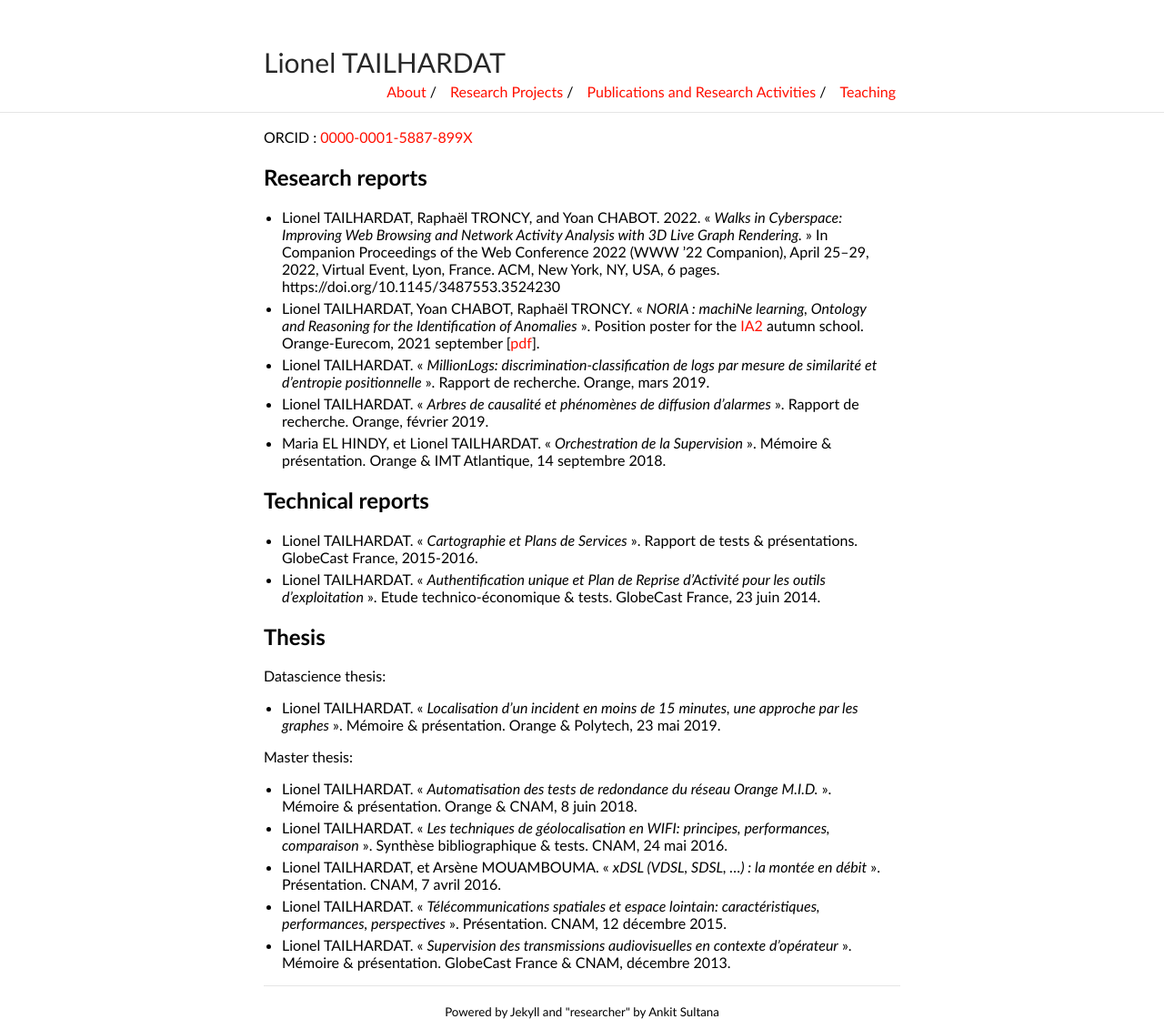
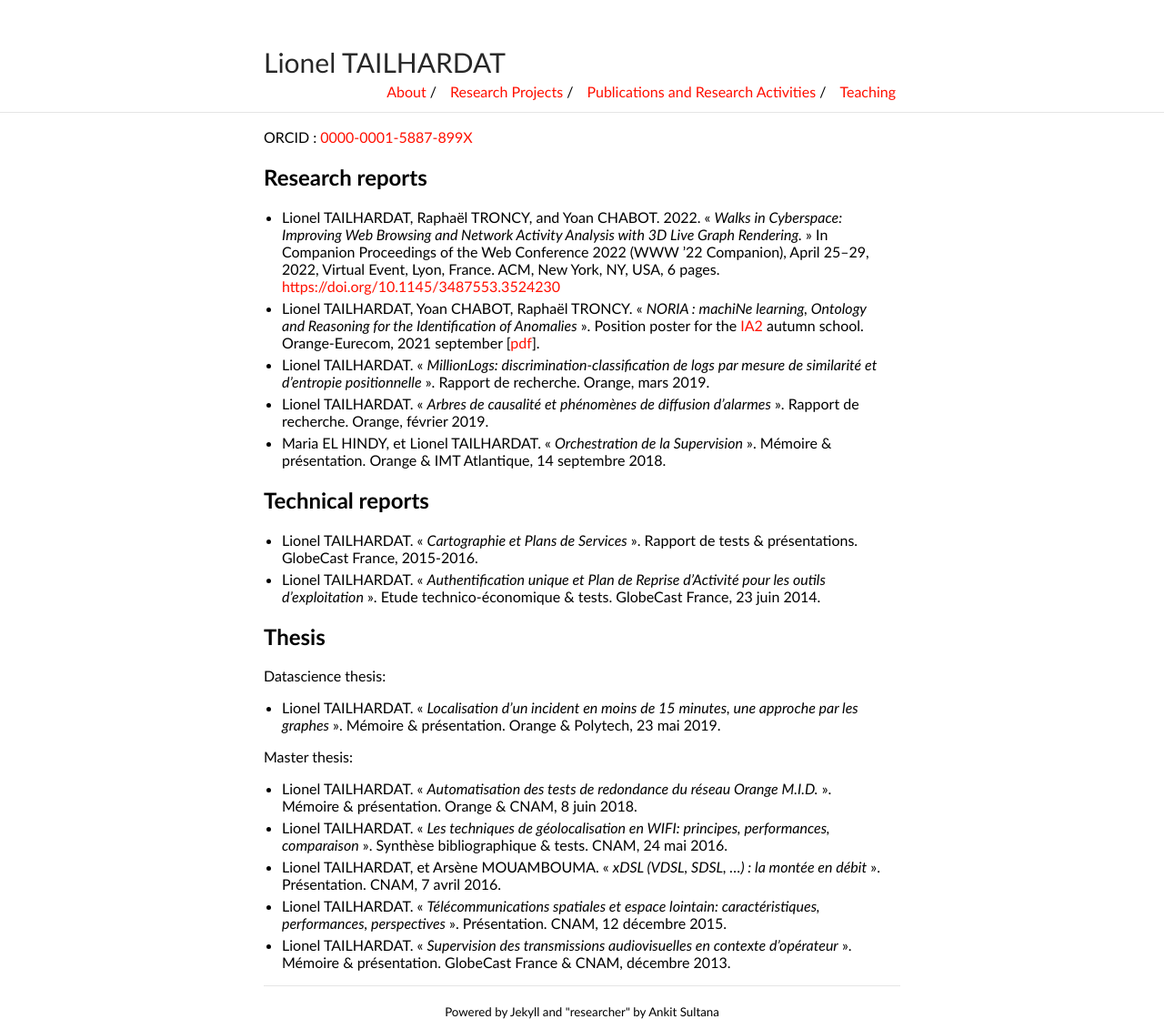
Before and after one commit to GenEars/GenEars.github.io, a Jekyll site: the page built from publications.md, in a window 1280 px wide. Shown: the whole page at 91% size. Built offline with Jekyll 4.4.1, drawn with Linux system fonts in a browser that asks for light colours; part of the change alters nothing that is shown.

Commit message:
Walks in Cyberspace paper reference.

```diff
--- a/publications.md
+++ b/publications.md
@@ -11,7 +11,7 @@ ORCID : [0000-0001-5887-899X](https://orcid.org/0000-0001-5887-899X)
   « *Walks in Cyberspace: Improving Web Browsing and Network Activity Analysis with 3D Live Graph Rendering.* »
   In Companion Proceedings of the Web Conference 2022 (WWW ’22 Companion), April 25–29, 2022, Virtual Event, Lyon, France.
   ACM, New York, NY, USA, 6 pages.
-  https://doi.org/10.1145/3487553.3524230
+  [https://doi.org/10.1145/3487553.3524230](https://doi.org/10.1145/3487553.3524230)
 * Lionel TAILHARDAT, Yoan CHABOT, Raphaël TRONCY. « *NORIA : machiNe learning, Ontology and Reasoning for the Identification of Anomalies* ». Position poster for the [IA2](https://ia2.gdria.fr/) autumn school. Orange-Eurecom, 2021 september [[pdf](pubs/IA2-2021-NORIA-POSTER.pdf)].
 * Lionel TAILHARDAT. « *MillionLogs: discrimination-classification de logs par mesure de similarité et d’entropie positionnelle* ». Rapport de recherche. Orange, mars 2019.
 * Lionel TAILHARDAT. « *Arbres de causalité et phénomènes de diffusion d’alarmes* ». Rapport de recherche. Orange, février 2019.
```
